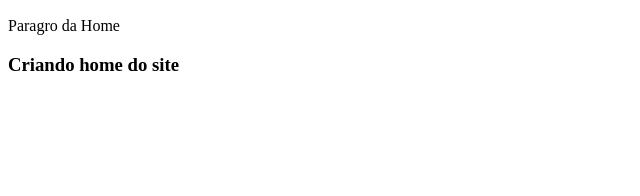
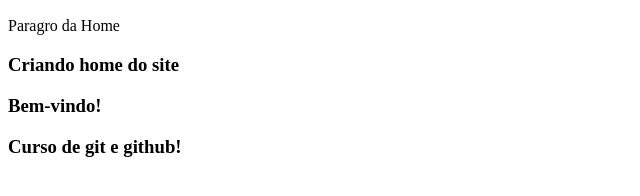
Before and after one commit to victor-dias1/curso-github, a plain HTML site: page index.html in a window 1280 px wide. Shown: the part 96-292 px from the top of the page, without its empty margins (0-640 px from the left). Drawn offline with Linux system fonts and the light colour scheme.

Commit message:
Finalizando home

```diff
--- a/index.html
+++ b/index.html
@@ -3,3 +3,6 @@
 <p>Paragro da Home</p>
 
 <h3>Criando home do site</h3>
+<h3>Bem-vindo!
+    <p>Curso de git e github!</p>
+</h3>
```
Also changed, not shown: empresa.txt.
